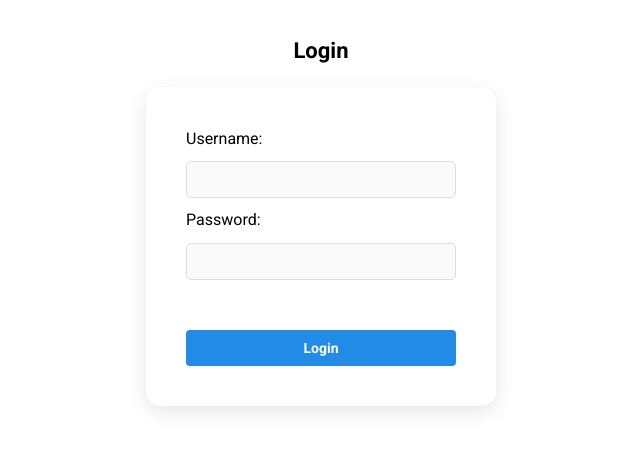
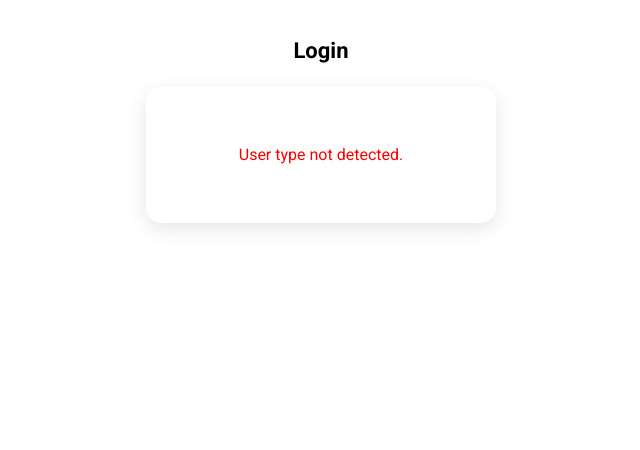
Before and after one commit to Aeezin/LAATAHealthCareAB, a React (Vite) app in the folder medical-app-client/: page /login in a window 1280 px wide. Shown: the top 450 px of the page, without its empty margins (319-959 px from the left). Built offline with nearby package versions, Linux system fonts and the light colour scheme.

Commit message:
Refactor login component to use Mantine UI inputs and handle multiple user types

```diff
--- a/medical-app-client/src/components/Login.jsx
+++ b/medical-app-client/src/components/Login.jsx
@@ -3,7 +3,7 @@ import { useState } from "react";
 import axios from "axios";
 import { useAuth } from "../hooks/useAuth";
 import { useNavigate } from "react-router-dom";
-import { Button } from "@mantine/core";
+import { Button, PasswordInput, TextInput } from "@mantine/core";
 
 // API endpoint for login
 const LOGIN_URL = "http://localhost:5256/api/Auth/login";
@@ -35,19 +35,13 @@ const FormWrapper = styled.form`
   gap: 10px;
 `;
 
-const StyledInput = styled.input`
-  font-size: 16px;
-  border: 1px solid #ddd;
-  background-color: #fafafa;
-  border-radius: 5px;
-  padding: 5px 0px;
+const UserType = {
+  PATIENT: "patient",
+  CAREGIVER: "caregiver",
+  ADMIN: "admin",
+}
 
-  &:focus {
-    outline: none;
-  }
-`;
-
-function Login() {
+function Login(userType) {
   const { setAuthState } = useAuth();
   const navigate = useNavigate();
   const [credentials, setCredentials] = useState({
@@ -93,16 +87,41 @@ function Login() {
     }
   };
 
-  return (
+  return userType === UserType.PATIENT? (
     <LoginContainer>
       <Title>Login</Title>
       {error && <p style={{ color: "red" }}>{error}</p>}
       <FormWrapper onSubmit={handleLogin} aria-label="Login form">
-        <label htmlFor="username">Username:</label>
-        <StyledInput id="username" name="username" type="text" value={credentials.username} onChange={handleInputChange} required />
-        <label htmlFor="password">Password:</label>
-        <StyledInput id="password" name="password" type="password" value={credentials.password} onChange={handleInputChange} required />
+        <TextInput label="Personal Identity Number" onChange={handleInputChange}></TextInput>
+        <PasswordInput label="Password" onChange={handleInputChange}></PasswordInput>
         <LoginButton type="submit">Login</LoginButton>
+      </FormWrapper>
+    </LoginContainer>
+  ) : userType === UserType.CAREGIVER ? (
+    <LoginContainer>
+      <Title>Login</Title>
+      {error && <p style={{ color: "red" }}>{error}</p>}
+      <FormWrapper onSubmit={handleLogin} aria-label="Login form">
+        <TextInput label="Username" onChange={handleInputChange}></TextInput>
+        <PasswordInput label="Password" onChange={handleInputChange}></PasswordInput>
+        <LoginButton type="submit" >Login</LoginButton>
+      </FormWrapper>
+    </LoginContainer>
+  ) : userType === UserType.ADMIN ? (
+    <LoginContainer>
+      <Title>Login</Title>
+      {error && <p style={{ color: "red" }}>{error}</p>}
+      <FormWrapper onSubmit={handleLogin} aria-label="Login form">
+        <TextInput label="Username" onChange={handleInputChange}></TextInput>
+        <PasswordInput label="Password" onChange={handleInputChange}></PasswordInput>
+        <LoginButton type="submit">Login</LoginButton>
+      </FormWrapper>
+    </LoginContainer>
+  ) : (
+    <LoginContainer>
+      <Title>Login</Title>
+      <FormWrapper onSubmit={handleLogin} aria-label="Login form">
+        <p style={{ color: "red", alignSelf: "center" }}>User type not detected.</p>
       </FormWrapper>
     </LoginContainer>
   );
```
